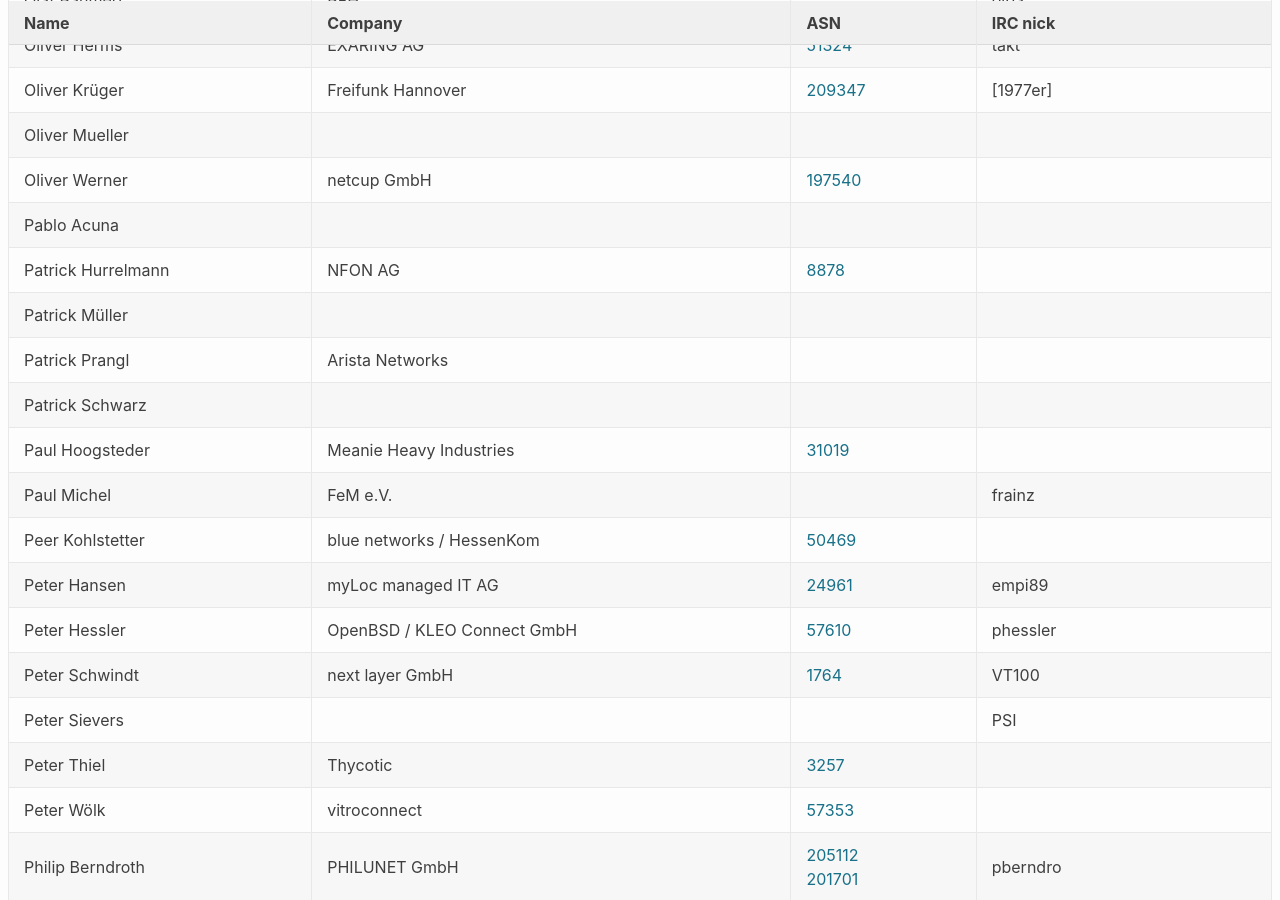
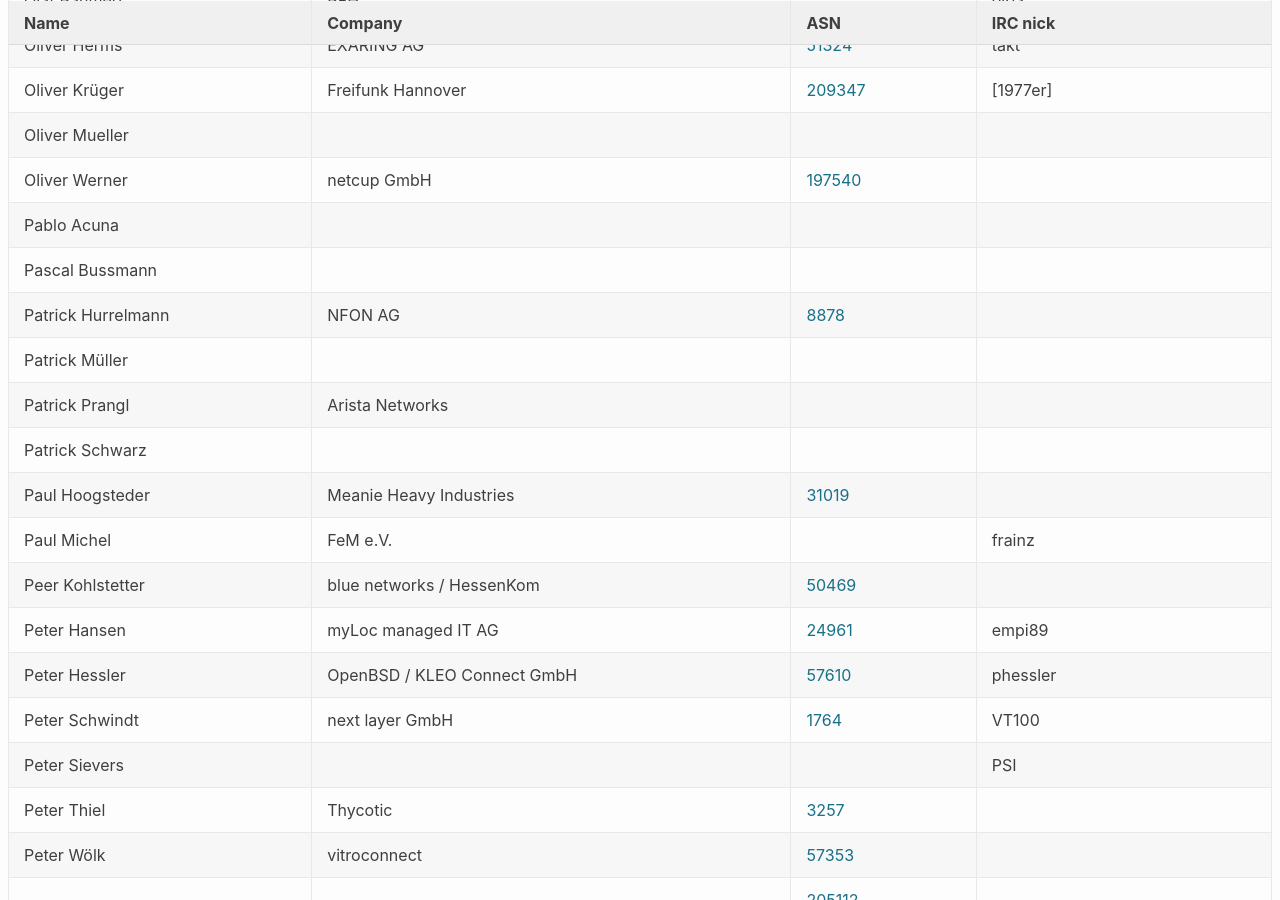
Before and after one commit to denog/pretix-attendeelist, a Jekyll site: the page built from index.markdown, in a window 1280 px wide and 900 px high, scrolled down 16648 px. Built offline with Jekyll 4.4.1, drawn with Linux system fonts in a browser that asks for light colours.

Commit message:
Latest data: Thu Nov  5 22:21:11 UTC 2020

```diff
--- a/_data/attendees.json
+++ b/_data/attendees.json
@@ -2118,6 +2118,12 @@
     "asn": null
   },
   {
+    "name": "Pascal Bussmann",
+    "company": null,
+    "irc": null,
+    "asn": null
+  },
+  {
     "name": "Patrick Hurrelmann",
     "company": "NFON AG",
     "irc": null,
```
